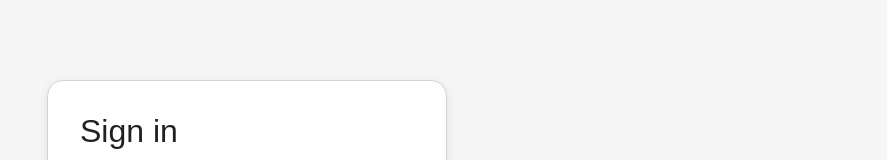
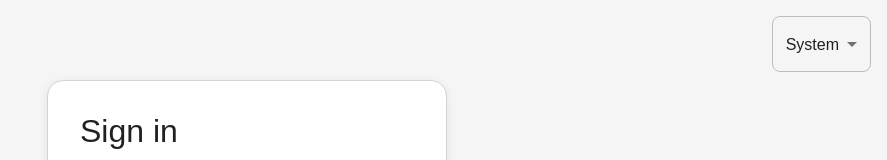
Before and after one commit to React-in-Thai/learn-material-ui-v6, a React (Vite) app: page / in a window 1280 px wide. Shown: the top 160 px of the page, without its empty margins (393-1280 px from the left). Built offline with nearby package versions, Linux system fonts and the light colour scheme.

Commit message:
lesson 22 solution

```diff
--- a/src/App.tsx
+++ b/src/App.tsx
@@ -1,3 +1,6 @@
+import { useColorScheme } from "@mui/material/styles";
+import Select from "@mui/material/Select";
+import MenuItem from "@mui/material/MenuItem";
 import Button from "@mui/material/Button";
 import CssBaseline from "@mui/material/CssBaseline";
 import TextField from "@mui/material/TextField";
@@ -11,9 +14,30 @@ import Divider from "@mui/material/Divider";
 import SvgIcon from "@mui/material/SvgIcon";
 import AppTheme from "./AppTheme";
 
+function ColorModeToggle() {
+  const { mode, setMode } = useColorScheme();
+  if (!mode) {
+    return null;
+  }
+  return (
+    <Select
+      value={mode}
+      onChange={(e) => {
+        setMode(e.target.value as "system" | "light" | "dark");
+      }}
+      sx={{ position: "fixed", top: "1rem", right: "1rem" }}
+    >
+      <MenuItem value="system">System</MenuItem>
+      <MenuItem value="light">Light</MenuItem>
+      <MenuItem value="dark">Dark</MenuItem>
+    </Select>
+  );
+}
+
 function App() {
   return (
     <AppTheme>
+      <ColorModeToggle />
       <Box
         sx={(theme) => ({
           padding: "2rem",
```
